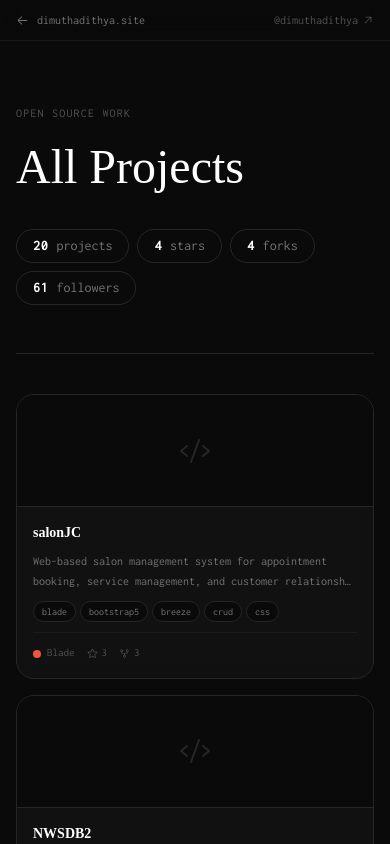
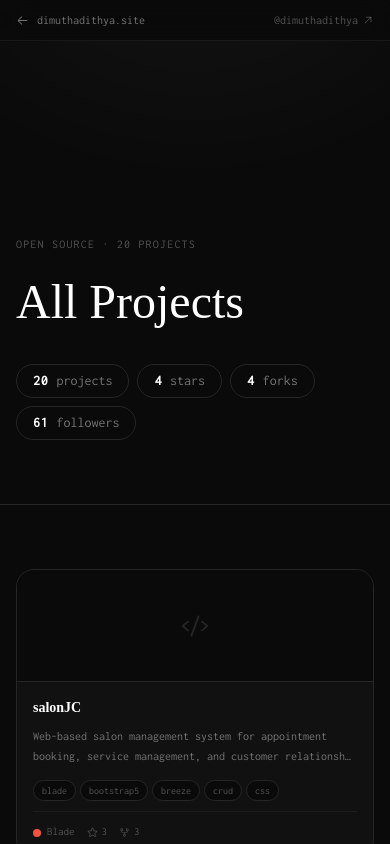
Before and after one commit to dimuthadithya/dimuthadithya.site, a Next.js app: page /projects in a window 390 px wide. Shown: the top 844 px of the page. Built offline with nearby package versions, Linux system fonts and the light colour scheme; no server answers.

Commit message:
feat: create projects page with animated repository grid and GitHub statistics

```diff
--- a/app/projects/page.jsx
+++ b/app/projects/page.jsx
@@ -2,9 +2,14 @@
 
 import Link from 'next/link';
 import * as motion from 'motion/react-client';
+import { useScroll, useTransform } from 'framer-motion';
+import { useRef } from 'react';
 import { TextAnimate } from '@/components/ui/text-animate';
 import { NumberTicker } from '@/components/ui/number-ticker';
-import { ArrowLeft, ArrowUpRight, Star, GitFork, Globe, Code } from '@phosphor-icons/react';
+import {
+  ArrowLeft, ArrowUpRight, Star, GitFork,
+  Globe, Code, Envelope,
+} from '@phosphor-icons/react';
 import githubData from '@/data/github-data.json';
 
 // ─── Language colour map ──────────────────────────────────────────────────────
@@ -21,6 +26,22 @@ function getTopLanguage(languages) {
   return Object.entries(languages).sort(([, a], [, b]) => b - a)[0][0];
 }
 
+// ─── Scroll-animated section wrapper ─────────────────────────────────────────
+function FadeUp({ children, delay = 0, className = '' }) {
+  return (
+    <motion.div
+      initial={{ opacity: 0, y: 32 }}
+      whileInView={{ opacity: 1, y: 0 }}
+      viewport={{ once: true, margin: '-60px' }}
+      transition={{ duration: 0.55, delay, ease: [0.25, 1, 0.5, 1] }}
+      className={className}
+    >
+      {children}
+    </motion.div>
+  );
+}
+
+// ─── Project card ─────────────────────────────────────────────────────────────
 function ProjectCard({ repo, index }) {
   const topLang   = getTopLanguage(repo.languages);
   const langColor = LANG_COLORS[topLang] || '#555';
@@ -31,12 +52,13 @@ function ProjectCard({ repo, index }) {
       target='_blank'
       rel='noopener noreferrer'
       initial={{ opacity: 0, y: 28 }}
-      animate={{ opacity: 1, y: 0 }}
-      transition={{ duration: 0.4, delay: index * 0.04, ease: [0.25, 1, 0.5, 1] }}
-      className='group relative flex flex-col rounded-2xl border border-neutral-800 bg-neutral-900/60 hover:border-neutral-600 hover:bg-neutral-900 transition-all duration-300 overflow-hidden'
-      style={{ backdropFilter: 'blur(8px)' }}
+      whileInView={{ opacity: 1, y: 0 }}
+      viewport={{ once: true, margin: '-40px' }}
+      transition={{ duration: 0.45, delay: (index % 3) * 0.08, ease: [0.25, 1, 0.5, 1] }}
+      whileHover={{ y: -4 }}
+      className='group relative flex flex-col rounded-2xl border border-neutral-800 bg-neutral-900/60 hover:border-neutral-600 hover:bg-neutral-900 transition-colors duration-300 overflow-hidden'
     >
-      {/* Screenshot */}
+      {/* Screenshot / placeholder */}
       {repo.card_image ? (
         <div className='relative w-full h-44 overflow-hidden border-b border-neutral-800'>
           <img
@@ -45,28 +67,24 @@ function ProjectCard({ repo, index }) {
             className='w-full h-full object-cover object-top group-hover:scale-105 transition-transform duration-500'
             loading='lazy'
           />
-          {/* Gradient overlay */}
-          <div className='absolute inset-0 bg-gradient-to-t from-neutral-900/80 to-transparent' />
-          {/* Arrow indicator */}
-          <div className='absolute top-3 right-3 w-7 h-7 rounded-full bg-neutral-900/80 border border-neutral-700 flex items-center justify-center opacity-0 group-hover:opacity-100 transition-opacity duration-200'>
-            <ArrowUpRight size={14} className='text-white' />
+          <div className='absolute inset-0 bg-gradient-to-t from-neutral-900/70 to-transparent' />
+          <div className='absolute top-3 right-3 w-7 h-7 rounded-full bg-black/60 border border-neutral-700 flex items-center justify-center opacity-0 group-hover:opacity-100 transition-opacity'>
+            <ArrowUpRight size={13} className='text-white' />
           </div>
         </div>
       ) : (
-        /* Placeholder if no image */
         <div className='relative w-full h-28 border-b border-neutral-800 bg-neutral-950 flex items-center justify-center'>
-          <Code size={32} className='text-neutral-800' />
-          <div className='absolute top-3 right-3 w-7 h-7 rounded-full bg-neutral-900/80 border border-neutral-700 flex items-center justify-center opacity-0 group-hover:opacity-100 transition-opacity duration-200'>
-            <ArrowUpRight size={14} className='text-white' />
+          <Code size={28} className='text-neutral-800' />
+          <div className='absolute top-3 right-3 w-7 h-7 rounded-full bg-black/60 border border-neutral-700 flex items-center justify-center opacity-0 group-hover:opacity-100 transition-opacity'>
+            <ArrowUpRight size={13} className='text-white' />
           </div>
         </div>
       )}
 
-      {/* Content */}
+      {/* Body */}
       <div className='flex flex-col gap-2.5 p-4 flex-1'>
-        {/* Title */}
         <div className='flex items-center justify-between gap-2'>
-          <h2 className='text-white font-semibold text-sm leading-snug group-hover:text-neutral-200 transition-colors truncate'>
+          <h2 className='text-white font-semibold text-sm leading-snug truncate'>
             {repo.name}
           </h2>
           {repo.is_fork && (
@@ -76,20 +94,21 @@ function ProjectCard({ repo, index }) {
           )}
         </div>
 
-        {/* Description */}
         {repo.description && (
           <p className='text-neutral-500 text-xs leading-relaxed line-clamp-2 font-inconsolata'>
             {repo.description}
           </p>
         )}
 
-        {/* Tags */}
         {repo.topics?.length > 0 && (
-          <div className='flex flex-wrap gap-1 mt-auto'>
-            {repo.topics.filter(t => t !== 'project' && t !== 'showcase' && t !== 'portfolio').slice(0, 5).map(tag => (
+          <div className='flex flex-wrap gap-1 mt-1'>
+            {repo.topics
+              .filter(t => !['project', 'showcase', 'portfolio'].includes(t))
+              .slice(0, 5)
+              .map(tag => (
                 <span
                   key={tag}
-                className='text-[10px] font-inconsolata px-2 py-0.5 rounded-full bg-neutral-950 border border-neutral-800 text-neutral-500'
+                  className='text-[10px] font-inconsolata px-2 py-0.5 rounded-full bg-neutral-950 border border-neutral-800 text-neutral-600'
                 >
                   {tag}
                 </span>
@@ -97,7 +116,7 @@ function ProjectCard({ repo, index }) {
           </div>
         )}
 
-        {/* Footer meta */}
+        {/* Meta footer */}
         <div className='flex items-center gap-3 pt-3 mt-auto border-t border-neutral-800/60 text-[11px] font-inconsolata text-neutral-600'>
           {topLang && (
             <span className='flex items-center gap-1.5'>
@@ -113,8 +132,8 @@ function ProjectCard({ repo, index }) {
           )}
           {repo.homepage && (
             <span
-              onClick={(e) => { e.preventDefault(); window.open(repo.homepage, '_blank'); }}
-              className='ml-auto flex items-center gap-1 hover:text-white transition-colors cursor-pointer'
+              onClick={e => { e.preventDefault(); window.open(repo.homepage, '_blank'); }}
+              className='ml-auto flex items-center gap-1 hover:text-white transition-colors'
             >
               <Globe size={11} /> Live
             </span>
@@ -125,6 +144,7 @@ function ProjectCard({ repo, index }) {
   );
 }
 
+// ─── Stat pill ────────────────────────────────────────────────────────────────
 function StatPill({ label, value }) {
   return (
     <div className='flex items-center gap-2 font-inconsolata text-sm text-neutral-500 border border-neutral-800 rounded-full px-4 py-1.5 bg-neutral-950'>
@@ -136,13 +156,18 @@ function StatPill({ label, value }) {
   );
 }
 
+// ─── Page ─────────────────────────────────────────────────────────────────────
 export default function ProjectsPage() {
   const { repos = [], stats, profile } = githubData;
+  const heroRef = useRef(null);
+  const { scrollYProgress } = useScroll({ target: heroRef, offset: ['start start', 'end start'] });
+  const heroY   = useTransform(scrollYProgress, [0, 1], ['0%', '25%']);
+  const heroOp  = useTransform(scrollYProgress, [0, 0.7], [1, 0]);
 
   return (
     <main className='min-h-screen bg-neutral-950 text-white font-playfair-display'>
 
-      {/* Top bar */}
+      {/* ── Sticky top bar ──────────────────────────────────────────────── */}
       <div className='sticky top-0 z-40 border-b border-neutral-800/60 bg-neutral-950/80 backdrop-blur-md'>
         <div className='max-w-6xl mx-auto px-4 sm:px-8 lg:px-16 py-3 flex items-center justify-between'>
           <Link
@@ -163,17 +188,22 @@ export default function ProjectsPage() {
         </div>
       </div>
 
-      <div className='max-w-6xl mx-auto px-4 sm:px-8 lg:px-16 py-16'>
+      {/* ── Parallax hero ───────────────────────────────────────────────── */}
+      <section ref={heroRef} className='relative min-h-[55vh] flex items-end border-b border-neutral-800 overflow-hidden'>
+        {/* Radial glow */}
+        <div className='absolute inset-0 bg-[radial-gradient(ellipse_80%_50%_at_50%_-20%,rgba(255,255,255,0.04),transparent)] pointer-events-none' />
 
-        {/* Hero header */}
-        <div className='mb-12'>
+        <motion.div
+          style={{ y: heroY, opacity: heroOp }}
+          className='relative z-10 max-w-6xl mx-auto px-4 sm:px-8 lg:px-16 pb-16 pt-24 w-full'
+        >
           <motion.p
-            initial={{ opacity: 0 }}
-            animate={{ opacity: 1 }}
+            initial={{ opacity: 0, y: 12 }}
+            animate={{ opacity: 1, y: 0 }}
             transition={{ duration: 0.5 }}
-            className='font-inconsolata text-xs text-neutral-600 uppercase tracking-widest mb-4'
+            className='font-inconsolata text-xs text-neutral-600 uppercase tracking-widest mb-5'
           >
-            Open Source Work
+            Open Source · {repos.length} projects
           </motion.p>
 
           <TextAnimate
@@ -186,40 +216,79 @@ export default function ProjectsPage() {
             all projects
           </TextAnimate>
 
-          {/* Stat pills */}
           <motion.div
-            initial={{ opacity: 0, y: 12 }}
+            initial={{ opacity: 0, y: 8 }}
             animate={{ opacity: 1, y: 0 }}
-            transition={{ duration: 0.5, delay: 0.3 }}
+            transition={{ duration: 0.5, delay: 0.35 }}
             className='flex flex-wrap gap-2'
           >
-            <StatPill value={repos.length}        label='projects' />
-            <StatPill value={stats.total_stars}   label='stars'    />
-            <StatPill value={stats.total_forks}   label='forks'    />
-            <StatPill value={stats.followers}     label='followers' />
+            <StatPill value={repos.length}      label='projects'  />
+            <StatPill value={stats.total_stars} label='stars'     />
+            <StatPill value={stats.total_forks} label='forks'     />
+            <StatPill value={stats.followers}   label='followers' />
           </motion.div>
-        </div>
+        </motion.div>
+      </section>
 
-        {/* Divider */}
-        <div className='border-t border-neutral-800 mb-10' />
-
-        {/* Grid */}
+      {/* ── Projects grid ───────────────────────────────────────────────── */}
+      <section className='max-w-6xl mx-auto px-4 sm:px-8 lg:px-16 py-16'>
         <div className='grid grid-cols-1 sm:grid-cols-2 lg:grid-cols-3 gap-4'>
           {repos.map((repo, i) => (
             <ProjectCard key={repo.id} repo={repo} index={i} />
           ))}
         </div>
+      </section>
 
-        {/* Footer */}
-        <motion.p
-          initial={{ opacity: 0 }}
-          animate={{ opacity: 1 }}
-          transition={{ duration: 0.5, delay: 0.5 }}
-          className='text-center text-neutral-700 text-xs font-inconsolata mt-16 pb-8'
+      {/* ── Project idea CTA ────────────────────────────────────────────── */}
+      <section className='border-t border-neutral-800 bg-neutral-900/30'>
+        <div className='max-w-6xl mx-auto px-4 sm:px-8 lg:px-16 py-24 text-center'>
+          <FadeUp>
+            <p className='font-inconsolata text-xs text-neutral-600 uppercase tracking-widest mb-4'>
+              Got a project idea?
+            </p>
+            <h2 className='text-3xl sm:text-4xl lg:text-5xl mb-6'>
+              Let&apos;s build it together.
+            </h2>
+            <p className='text-neutral-500 text-sm font-inconsolata max-w-md mx-auto mb-10 leading-relaxed'>
+              Whether it&apos;s a side project, a startup idea, or something you&apos;ve been sitting on — drop me an email and let&apos;s figure it out.
+            </p>
+            <motion.a
+              href='mailto:dimuthadithya01@gmail.com'
+              whileHover={{ scale: 1.03 }}
+              whileTap={{ scale: 0.97 }}
+              className='inline-flex items-center gap-3 font-inconsolata text-sm bg-white text-black px-7 py-3 rounded-full hover:bg-neutral-100 transition-colors duration-200'
             >
-          Cached {new Date(stats.updated_at).toLocaleDateString('en-US', { month: 'long', day: 'numeric', year: 'numeric' })} · auto-refreshes daily via GitHub Actions
-        </motion.p>
+              <Envelope size={16} weight='bold' />
+              dimuthadithya01@gmail.com
+            </motion.a>
+          </FadeUp>
         </div>
+      </section>
+
+      {/* ── Footer ──────────────────────────────────────────────────────── */}
+      <footer className='border-t border-neutral-800'>
+        <div className='max-w-6xl mx-auto px-4 sm:px-8 lg:px-16 py-8 flex flex-col sm:flex-row items-center justify-between gap-4 font-inconsolata text-xs text-neutral-700'>
+          <span>© {new Date().getFullYear()} Dimuth Adithya. All rights reserved.</span>
+          <span>
+            Data cached{' '}
+            {new Date(stats.updated_at).toLocaleDateString('en-US', {
+              month: 'short', day: 'numeric', year: 'numeric',
+            })}{' '}
+            · auto-refreshes daily via GitHub Actions
+          </span>
+          <div className='flex items-center gap-4'>
+            <Link href='/' className='hover:text-white transition-colors'>Home</Link>
+            <Link
+              href={profile.html_url}
+              target='_blank'
+              rel='noopener noreferrer'
+              className='hover:text-white transition-colors flex items-center gap-1'
+            >
+              GitHub <ArrowUpRight size={11} />
+            </Link>
+          </div>
+        </div>
+      </footer>
     </main>
   );
 }
```
Lines whose indentation alone changed are shown as unchanged.
